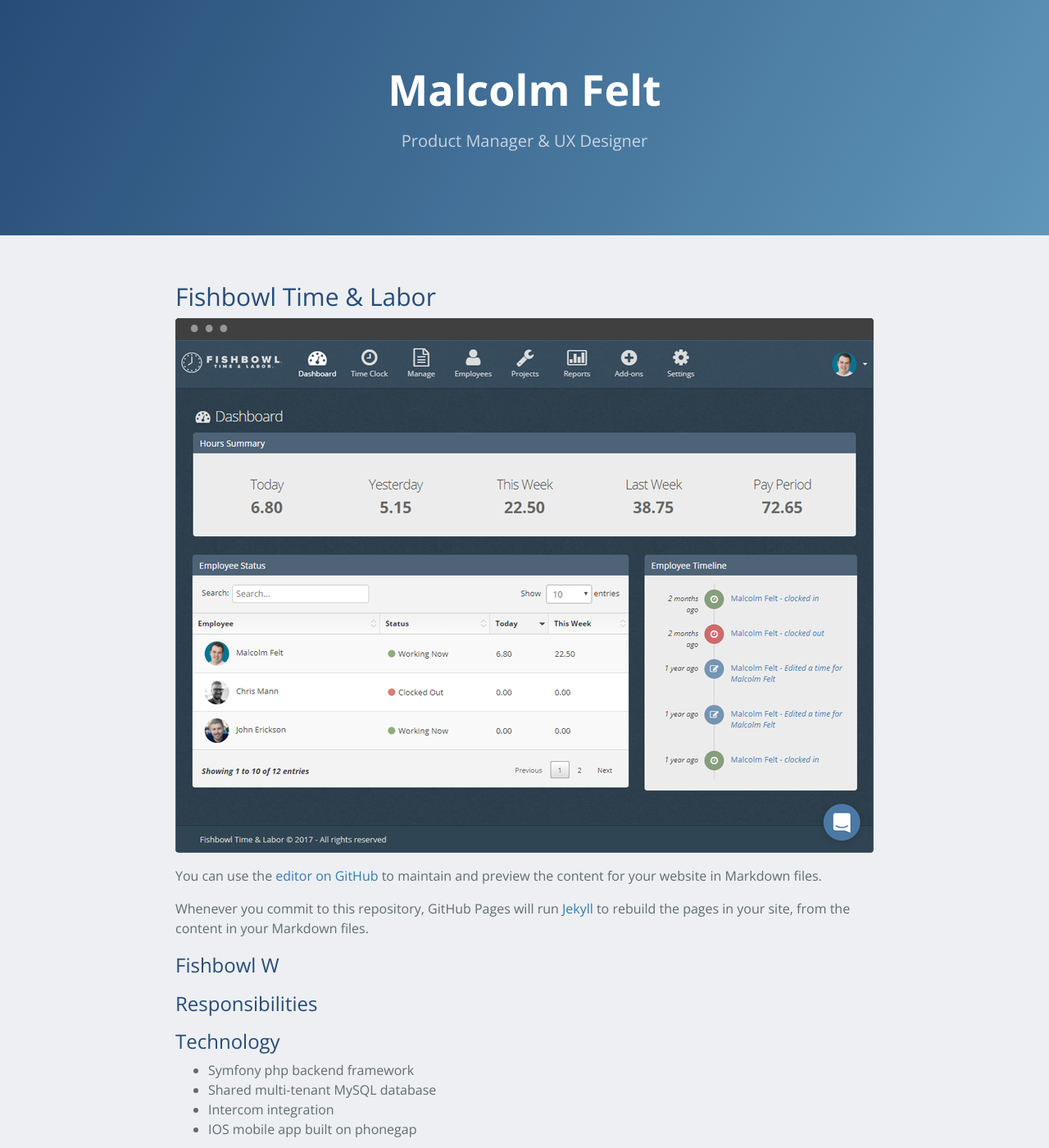
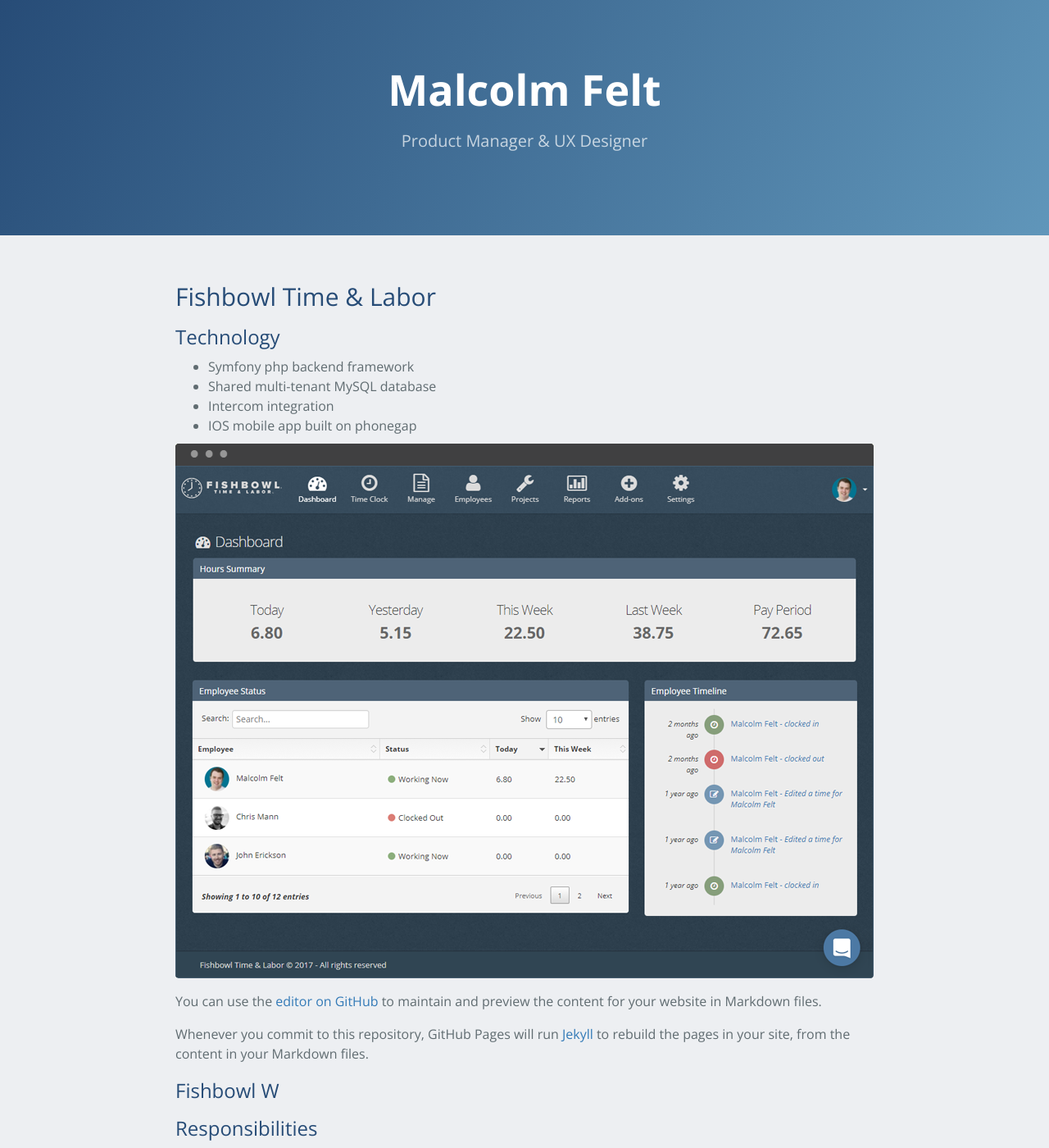
Before and after one commit to mfelt/mfelt.github.io, a Jekyll site: the page built from workforce.md, in a window 1280 px wide and 1400 px high. Shown: the whole window at 82% size. Built offline with Jekyll 4.4.1, drawn with Linux system fonts in a browser that asks for light colours; nearby versions of some CDN libraries; our own code applies the rules of GitHub Pages for plain Markdown files; part of the change alters nothing that is shown.

```diff
--- a/workforce.md
+++ b/workforce.md
@@ -1,4 +1,11 @@
 ## Fishbowl Time & Labor
+
+### Technology
+
+- Symfony php backend framework
+- Shared multi-tenant MySQL database
+- Intercom integration
+- IOS mobile app built on phonegap
 
 {% include image image="workforce" %}
 
@@ -10,12 +17,7 @@ Whenever you commit to this repository, GitHub Pages will run [Jekyll](https://j
 
 ### Responsibilities
 
-### Technology
 
-- Symfony php backend framework
-- Shared multi-tenant MySQL database
-- Intercom integration
-- IOS mobile app built on phonegap
 
 
 
```
